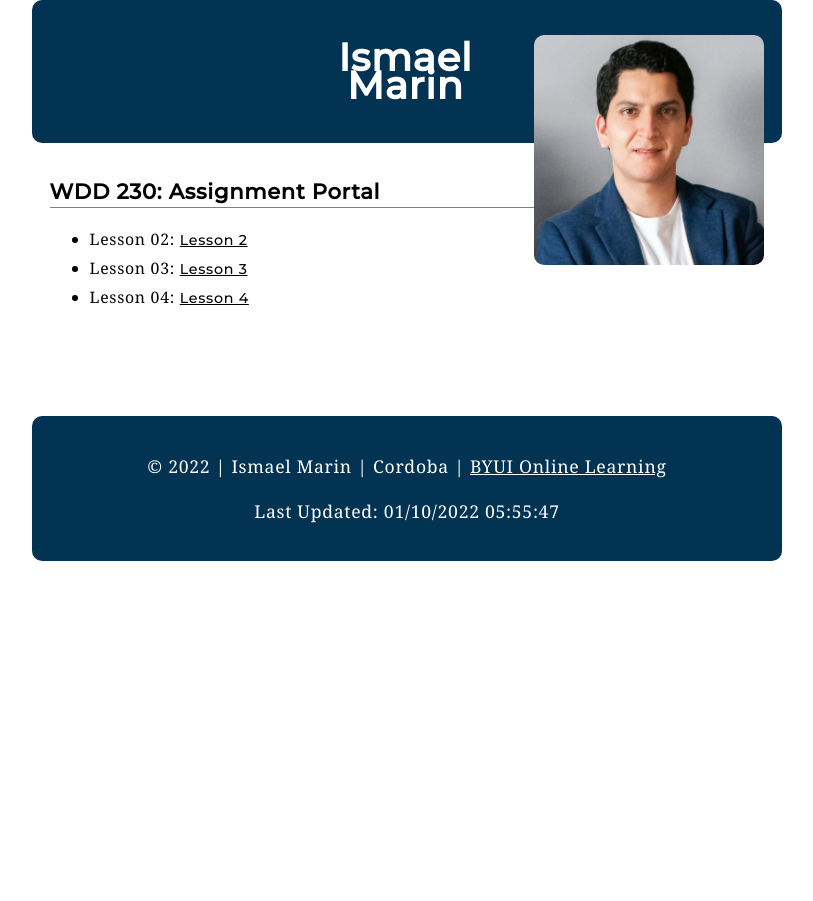
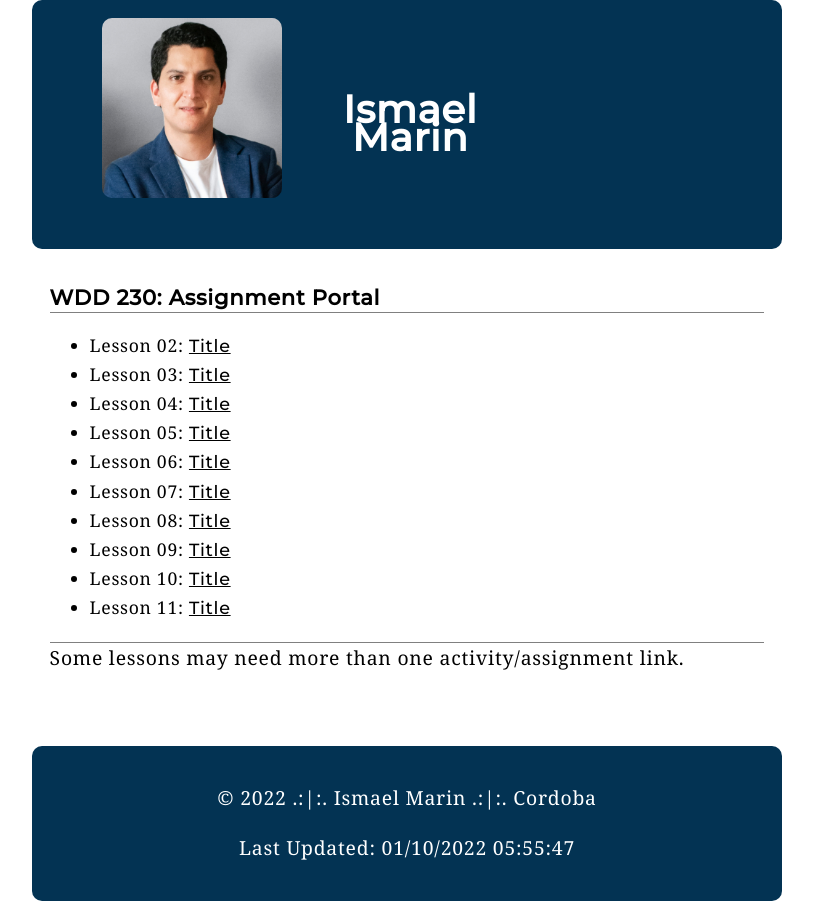
Before and after one commit to mar20092/wdd230, a plain HTML site: page index.html in a window 1280 px wide. Shown: the whole page, without its empty margins (233-1046 px from the left). Before the commit the page ends 800 px from the top, so only its background shows below. Drawn offline with Linux system fonts and the light colour scheme; a web font is replaced by a local one.

Commit message:
Portal - On Release modifications

```diff
--- a/css/medium.css
+++ b/css/medium.css
@@ -5,8 +5,8 @@
     }
 
     .me-img {
-        float: right;
-        margin-top: 1em;
+        float: left;
+        margin-top: -3em;
     }
 
 }
--- a/css/small.css
+++ b/css/small.css
@@ -24,7 +24,7 @@
     font-size: 1.5em;
   }
 
-  body {
+  body, p {
     font-family: Esteban, Georgia, serif;
     font-size: 1.1em;
     line-height: 1.6em;
@@ -32,12 +32,16 @@
   }
 
   nav, nav a {
-    font-size: 0.9em;
+    font-size: 1em;
   }
 
   main {
     background-color: #FFFFFF;
     padding: 1em;
+  }
+
+  .line-up {
+    border-top: 1px solid grey;
   }
 
   header, footer {
@@ -48,11 +52,11 @@
     align-items: center;
     justify-items: center;
     text-align: center;
-    padding: 1em;
+    padding: 4em;
   }
 
   .me-img {
-    height: 230px;
+    height: 180px;
   }
 
   footer {
@@ -61,11 +65,10 @@
     justify-items: center;
     text-align: center;
     padding: 1em;
-    margin-top: 4em;
-
+    margin-top: 2em;
   }
 
-  #byui-link, #date, #year {
+#date, #year {
     color: white;
     font-size: 1em;
     font-family: Esteban, Georgia, serif;
--- a/index.html
+++ b/index.html
@@ -9,7 +9,7 @@
 
 		<link rel="shortcut icon" href="favicon.ico">
 
-		<title>WDD 230 Assignments Portal</title>
+		<title>WDD 230 Assignments Portal by Ismael</title>
 		<link rel="preconnect" href="https://fonts.gstatic.com">
 		<link href="https://fonts.googleapis.com/css2?family=Esteban&family=Montserrat:wght@500&display=swap" rel="stylesheet">
 
@@ -31,15 +31,23 @@
 				<h2>WDD 230: Assignment Portal</h2>
 				<nav>
 					<ul>
-						<li>Lesson 02: <a href="index.html">Lesson 2</a></li>
-						<li>Lesson 03: <a href="index.html">Lesson 3</a></li>
-						<li>Lesson 04: <a href="index.html">Lesson 4</a></li>
+						<li>Lesson 02: <a href="index.html">Title</a></li>
+						<li>Lesson 03: <a href="index.html">Title</a></li>
+						<li>Lesson 04: <a href="index.html">Title</a></li>
+						<li>Lesson 05: <a href="index.html">Title</a></li>
+						<li>Lesson 06: <a href="index.html">Title</a></li>
+						<li>Lesson 07: <a href="index.html">Title</a></li>
+						<li>Lesson 08: <a href="index.html">Title</a></li>
+						<li>Lesson 09: <a href="index.html">Title</a></li>
+						<li>Lesson 10: <a href="index.html">Title</a></li>
+						<li>Lesson 11: <a href="index.html">Title</a></li>
 					</ul>
 				</nav>
+				<p class="line-up">Some lessons may need more than one activity/assignment link.</p>
 			</main>
 
 			<footer>
-				<p>&copy; <a id="year"></a> | Ismael Marin | Cordoba | <a id="byui-link" target="_blank" href="https://www.byui.edu/online">BYUI Online Learning</a></p>
+				<p>&copy; <a id="year"></a> .:|:. Ismael Marin .:|:. Cordoba</p>
 				<p>Last Updated: <a id="date"></a></p>
 				<script src="js/script.js"></script>
 				<script src="https://ajax.googleapis.com/ajax/libs/webfont/1.6.26/webfont.js"></script>
```
